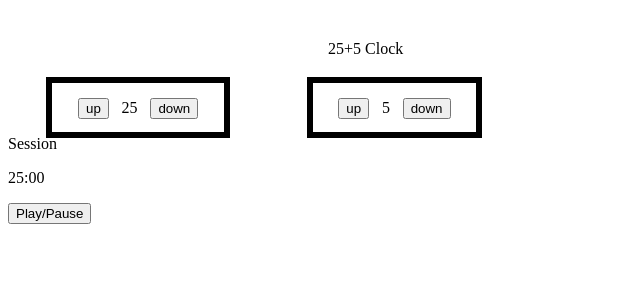
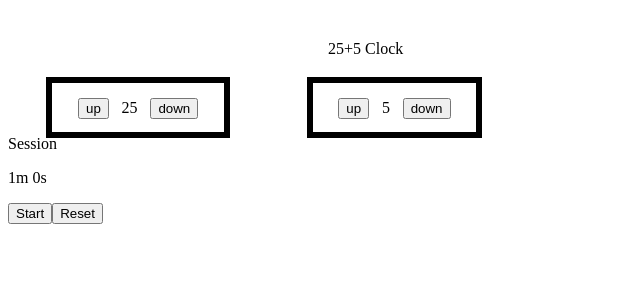
Before and after one commit to loc-codes/pomodoro-timer, a React (Create React App) app: page / in a window 1280 px wide. Shown: the top 300 px of the page, without its empty margins (0-640 px from the left). Built offline with nearby package versions, Linux system fonts and the light colour scheme.

Commit message:
cleaned up app.js and timer.js to resolve conflicts

```diff
--- a/src/App.js
+++ b/src/App.js
@@ -1,12 +1,14 @@
 import './App.css';
 import TimeControl from './Components/TimeControl';
 import Timer from './Components/Timer';
-import { useState } from 'react'
+import { useState, useEffect } from 'react'
 
 function App() {
 
   const [lengths, setLengths] = useState({session: 25, break: 5})
-
+  const [activity, setActivity] = useState ('Session')
+  const [seconds, setSeconds] = useState(0)
+  const [minutes, setMinutes] = useState(25)
   const [isActive, setisActive] = useState(false)
 
   const incrementTime = (type) => {
@@ -17,33 +19,6 @@ function App() {
     setLengths(prevLengths => ({...prevLengths, [type]: prevLengths[type] - 1}))
   }
 
-  const countdown = () => {
-    let minutes = lengths.session
-    let seconds = 0
-    setInterval(() => {
-      if (seconds === 0){
-        if (minutes === 0){
-          console.log('beep beep beep')
-        }
-        else {
-          minutes--
-          seconds = 59
-        }
-      }
-      else{
-        seconds--
-      }
-      console.log(minutes, seconds)
-    }, 1000)
-  }
-
-  const toggle = () => {
-    setisActive(!isActive)
-  }
-
-  if (isActive){countdown()}
-
-  //countdown()
 
   return (
     <div className="App">
@@ -52,13 +27,7 @@ function App() {
       <TimeControl type="session" time={lengths.session} incrementTime={incrementTime} decrementTime={decrementTime}/>
       <TimeControl type="break" time={lengths.break} incrementTime={incrementTime} decrementTime={decrementTime}/>
       </div>
-      <div id='timer'>
-        <p>Session</p>
-        <p>{lengths.session}:00</p>
-      </div>
-      <div id='runtime-controls'>
-        <button id="start-stop" onClick={toggle}>Play/Pause</button>
-      </div>
+      <Timer/>
     </div>
   );
 }
--- a/src/Components/Timer.js
+++ b/src/Components/Timer.js
@@ -1,4 +1,3 @@
-import { counter } from '@fortawesome/fontawesome-svg-core';
 import { useEffect, useState } from 'react';
 
 const Timer = () => {
@@ -15,10 +14,6 @@ const Timer = () => {
         setSeconds(0);
         setisActive(false)
     }
-
-    useEffect(() => {
-        document.title = `Countdown!: ${seconds}`
-    })
 
     //think of this as an alarm clock. when we hit the clear interval in the else block,
     //the alarm clock is still in the webpage, but we have disabled the alarm
```
